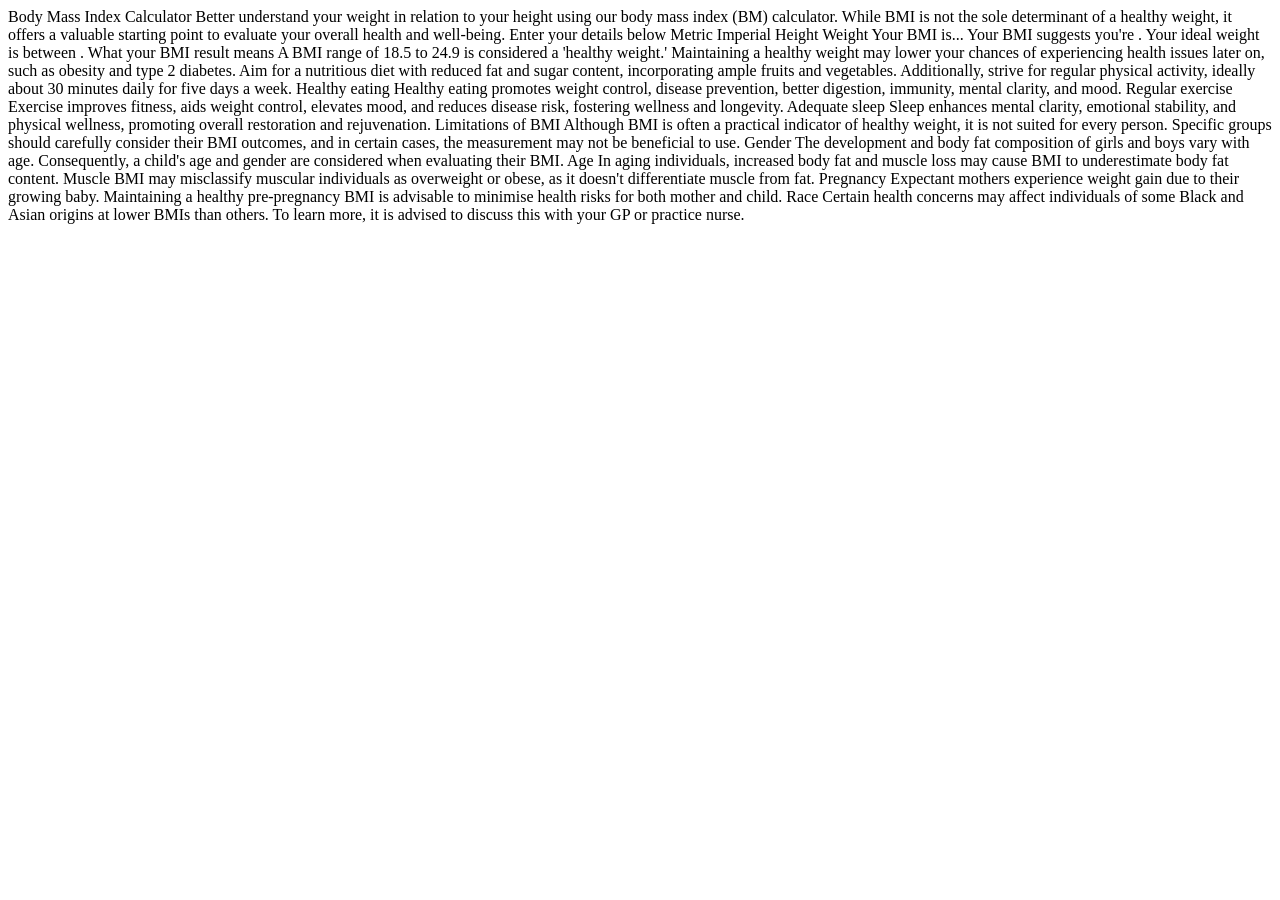
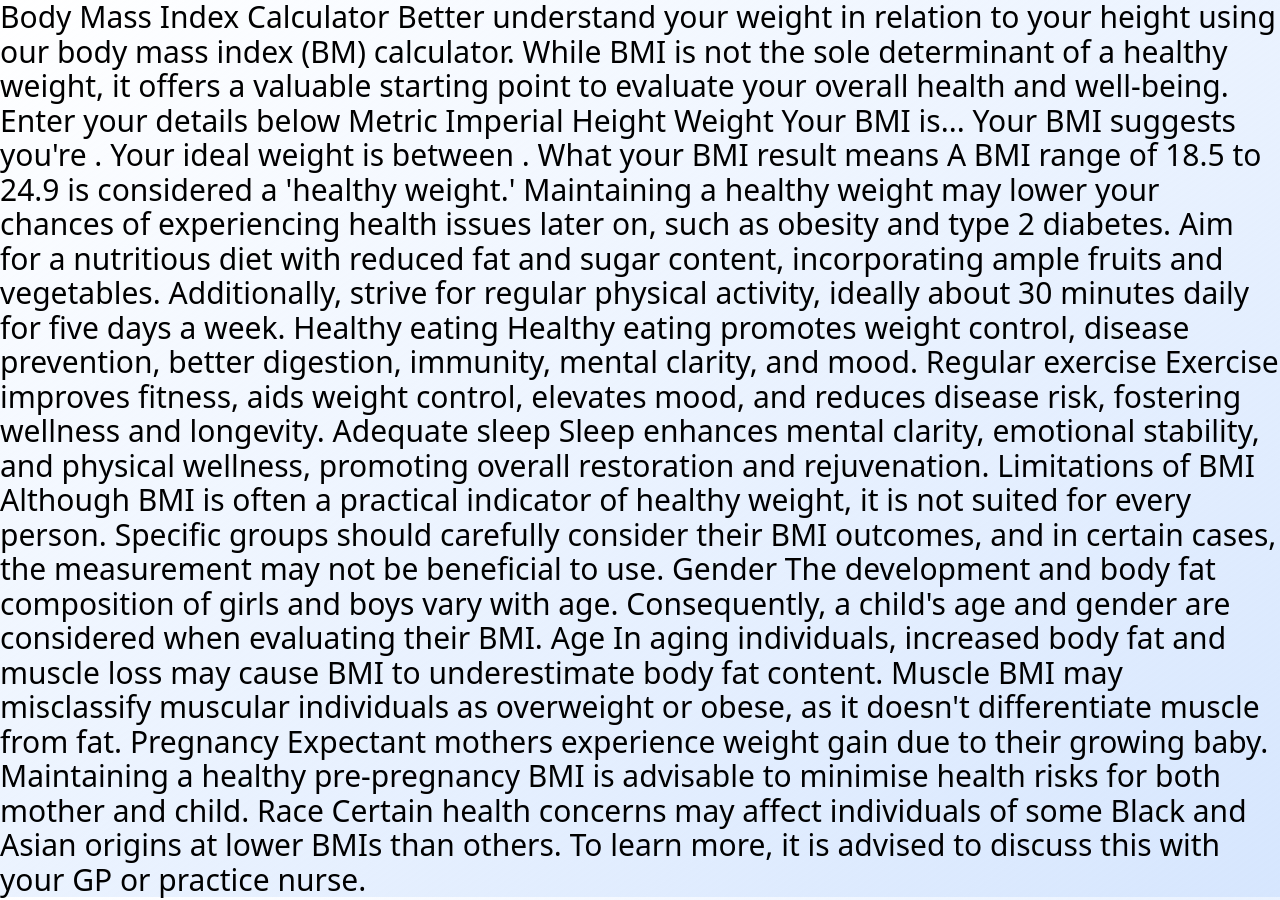
Before and after one commit to Dzybystim/body_mass, a plain HTML site: page index.html in a window 1280 px wide. Before the commit the page ends 800 px from the top, so only its background shows below. Drawn offline with nearby package versions, Linux system fonts and the light colour scheme.

Commit message:
add utils scss

```diff
--- a/index.html
+++ b/index.html
@@ -1,85 +1,59 @@
 <!DOCTYPE html>
 <html lang="en">
-<head>
-  <meta charset="UTF-8">
-  <meta name="viewport" content="width=device-width, initial-scale=1.0">
+  <head>
+    <meta charset="UTF-8" />
+    <meta name="viewport" content="width=device-width, initial-scale=1.0" />
 
-  <link rel="icon" type="image/png" sizes="32x32" href="./assets/images/favicon-32x32.png">
+    <link
+      rel="icon"
+      type="image/png"
+      sizes="32x32"
+      href="./assets/images/favicon-32x32.png"
+    />
+    <link
+      rel="stylesheet"
+      href="https://cdnjs.cloudflare.com/ajax/libs/modern-normalize/1.0.0/modern-normalize.min.css"
+    />
+    <link rel="stylesheet" href="./css/main.min.css" />
 
-  <title>Frontend Mentor | Body Mass Index Calculator</title>
-</head>
-<body>
+    <title>Body Mass Index Calculator</title>
+  </head>
+  <body>
+    Body Mass Index Calculator Better understand your weight in relation to your
+    height using our body mass index (BM) calculator. While BMI is not the sole
+    determinant of a healthy weight, it offers a valuable starting point to
+    evaluate your overall health and well-being. Enter your details below Metric
+    Imperial Height Weight Your BMI is...
 
-  Body Mass Index Calculator
+    <!-- add score -->
 
-  Better understand your weight in relation to your height using our
-  body mass index (BM) calculator. While BMI is not the sole determinant
-  of a healthy weight, it offers a valuable starting point to evaluate
-  your overall health and well-being.
-
-  Enter your details below
-
-  Metric
-  Imperial
-
-  Height
-  Weight
-
-  Your BMI is...
-
-  <!-- add score -->
-
-  Your BMI suggests you're <!-- add classification -->.
-  Your ideal weight is between <!-- add range -->.
-
-  What your BMI result means
-
-  A BMI range of 18.5 to 24.9 is considered a 'healthy weight.' Maintaining a
-  healthy weight may lower your chances of experiencing health issues later on,
-  such as obesity and type 2 diabetes. Aim for a nutritious diet with reduced
-  fat and sugar content, incorporating ample fruits and vegetables. Additionally,
-  strive for regular physical activity, ideally about 30 minutes daily for
-  five days a week.
-
-  Healthy eating
-  Healthy eating promotes weight control, disease prevention, better digestion,
-  immunity, mental clarity, and mood.
-
-  Regular exercise
-  Exercise improves fitness, aids weight control, elevates mood, and reduces disease
-  risk, fostering wellness and longevity.
-
-  Adequate sleep
-  Sleep enhances mental clarity, emotional stability, and physical wellness, promoting
-  overall restoration and rejuvenation.
-
-  Limitations of BMI
-
-  Although BMI is often a practical indicator of healthy weight, it is not suited for
-  every person. Specific groups should carefully consider their BMI outcomes, and in
-  certain cases, the measurement may not be beneficial to use.
-
-  Gender
-  The development and body fat composition of girls and boys vary with age. Consequently,
-  a child's age and gender are considered when evaluating their BMI.
-
-  Age
-  In aging individuals, increased body fat and muscle loss may cause BMI to underestimate
-  body fat content.
-
-  Muscle
-  BMI may misclassify muscular individuals as overweight or obese, as it doesn't
-  differentiate muscle from fat.
-
-  Pregnancy
-  Expectant mothers experience weight gain due to their growing baby. Maintaining a
-  healthy pre-pregnancy BMI is advisable to minimise health risks for both mother
-  and child.
-
-  Race
-  Certain health concerns may affect individuals of some Black and Asian origins at
-  lower BMIs than others. To learn more, it is advised to discuss this with your
-  GP or practice nurse.
-
-</body>
+    Your BMI suggests you're
+    <!-- add classification -->. Your ideal weight is between
+    <!-- add range -->. What your BMI result means A BMI range of 18.5 to 24.9
+    is considered a 'healthy weight.' Maintaining a healthy weight may lower
+    your chances of experiencing health issues later on, such as obesity and
+    type 2 diabetes. Aim for a nutritious diet with reduced fat and sugar
+    content, incorporating ample fruits and vegetables. Additionally, strive for
+    regular physical activity, ideally about 30 minutes daily for five days a
+    week. Healthy eating Healthy eating promotes weight control, disease
+    prevention, better digestion, immunity, mental clarity, and mood. Regular
+    exercise Exercise improves fitness, aids weight control, elevates mood, and
+    reduces disease risk, fostering wellness and longevity. Adequate sleep Sleep
+    enhances mental clarity, emotional stability, and physical wellness,
+    promoting overall restoration and rejuvenation. Limitations of BMI Although
+    BMI is often a practical indicator of healthy weight, it is not suited for
+    every person. Specific groups should carefully consider their BMI outcomes,
+    and in certain cases, the measurement may not be beneficial to use. Gender
+    The development and body fat composition of girls and boys vary with age.
+    Consequently, a child's age and gender are considered when evaluating their
+    BMI. Age In aging individuals, increased body fat and muscle loss may cause
+    BMI to underestimate body fat content. Muscle BMI may misclassify muscular
+    individuals as overweight or obese, as it doesn't differentiate muscle from
+    fat. Pregnancy Expectant mothers experience weight gain due to their growing
+    baby. Maintaining a healthy pre-pregnancy BMI is advisable to minimise
+    health risks for both mother and child. Race Certain health concerns may
+    affect individuals of some Black and Asian origins at lower BMIs than
+    others. To learn more, it is advised to discuss this with your GP or
+    practice nurse.
+  </body>
 </html>
--- /dev/null
+++ b/sass/components/_header.scss
@@ -0,0 +1,4 @@
+body {
+  background-image: $brand-gradient;
+  font-size: 30px;
+}
--- /dev/null
+++ b/sass/main.scss
@@ -0,0 +1,5 @@
+@import "utils/colors";
+@import "utils/fonts";
+@import "utils/textSize";
+
+@import "components/header";
--- /dev/null
+++ b/sass/utils/_colors.scss
@@ -0,0 +1,6 @@
+$brand-gradient: linear-gradient(to bottom right, #d6fcfe00, #d6e6fe);
+$second-brand-color: #345ff6;
+$header-text: #253347;
+$text-color: #5e6e85;
+$borders: #d8e2e7;
+$white: #ffffff;
--- /dev/null
+++ b/sass/utils/_fonts.scss
@@ -0,0 +1,8 @@
+@font-face {
+  font-family: "Inter";
+  src: url("../../assets/fonts/Inter-VariableFont_slnt\,wght.ttf")
+    format(truetype);
+  font-weight: 100 900;
+}
+
+$mainFont: "Inter";
--- /dev/null
+++ b/sass/utils/_textSize.scss
@@ -0,0 +1,6 @@
+$headingXL: 64px;
+$headingL: 48px;
+$headingM: 24px;
+$headingS: 20px;
+$bodyM: 16px;
+$bodyS: 14px;
```
Also changed, not shown: css/main.css (added), css/main.min.css (added), 2 other files.
